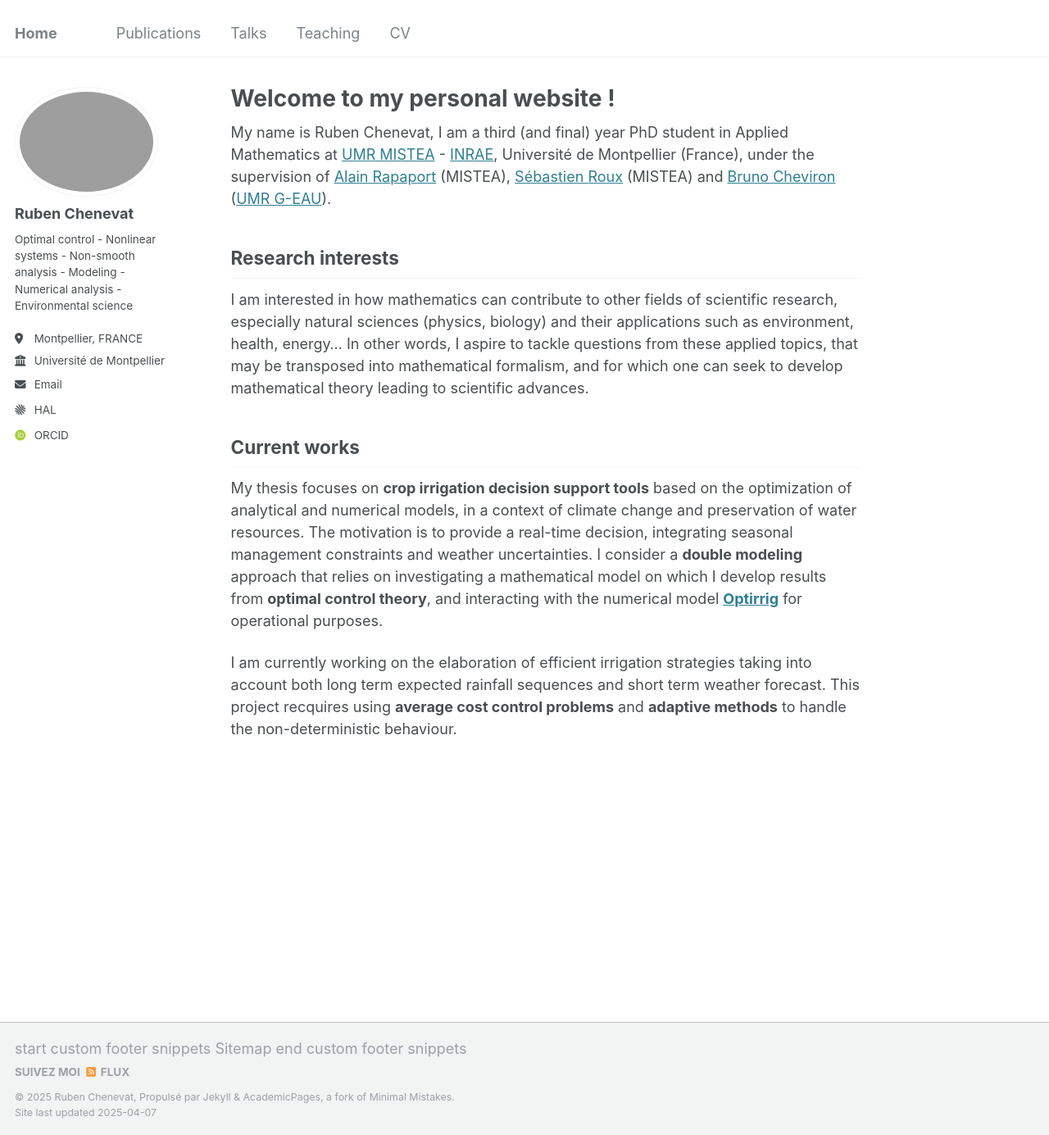
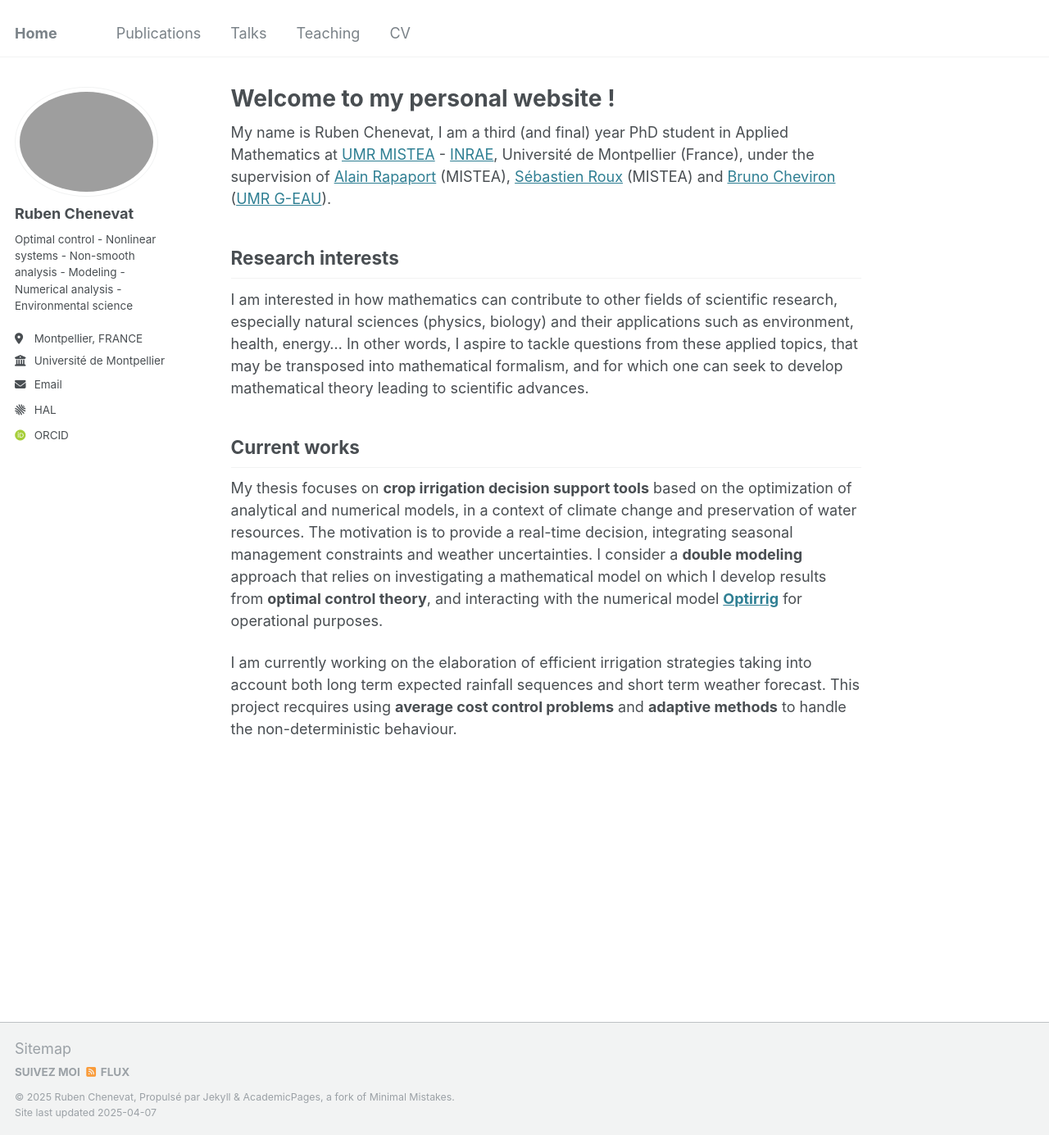
Before and after one commit to rubenchenevat/rubenchenevat.github.io, a Jekyll site: the page built from _pages/about.md, in a window 1280 px wide and 1385 px high. Shown: the whole window at 82% size. Built offline with Jekyll 4.4.1, drawn with Linux system fonts in a browser that asks for light colours; some web fonts are replaced.

Commit message:
Update custom.html

```diff
--- a/_includes/footer/custom.html
+++ b/_includes/footer/custom.html
@@ -1,6 +1,6 @@
-start custom footer snippets
+<!-- start custom footer snippets -->
 <a href="/sitemap/">Sitemap</a>
 
 
 
-end custom footer snippets
+<!-- end custom footer snippets -->
```
